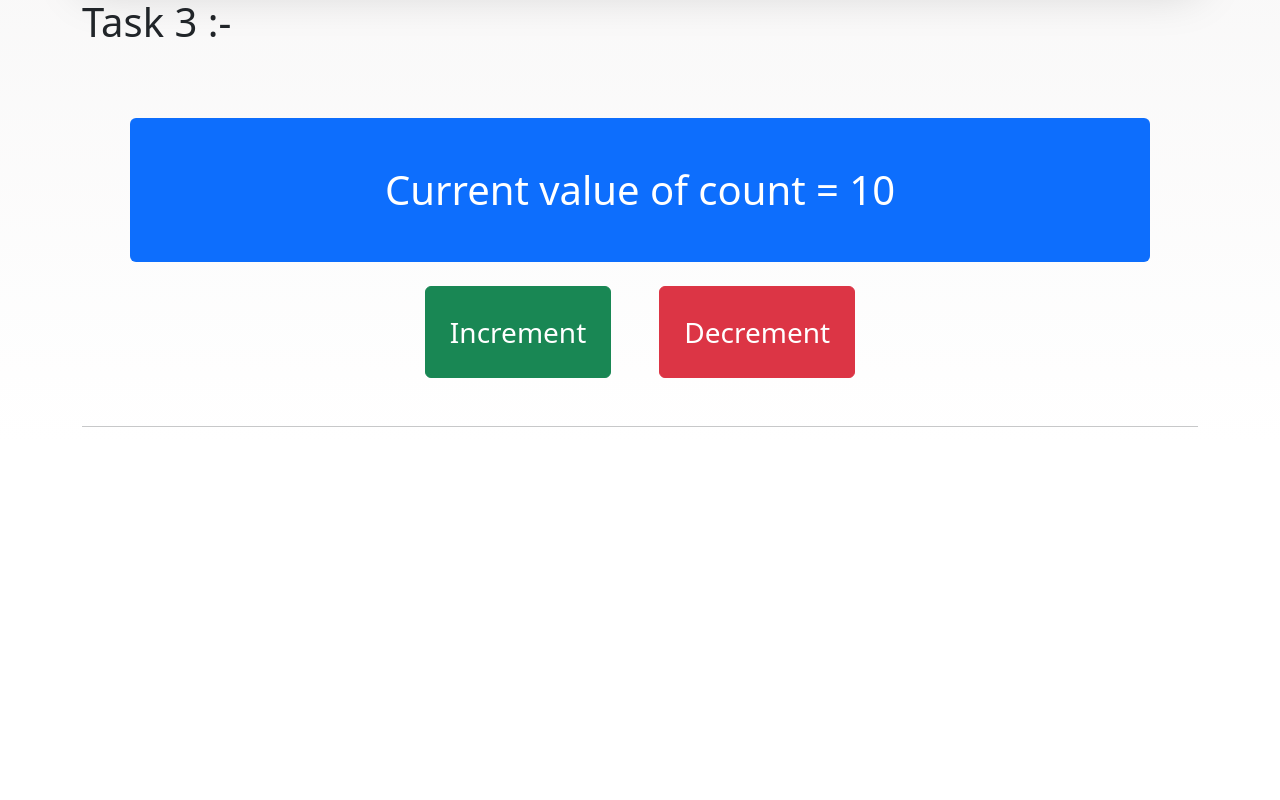
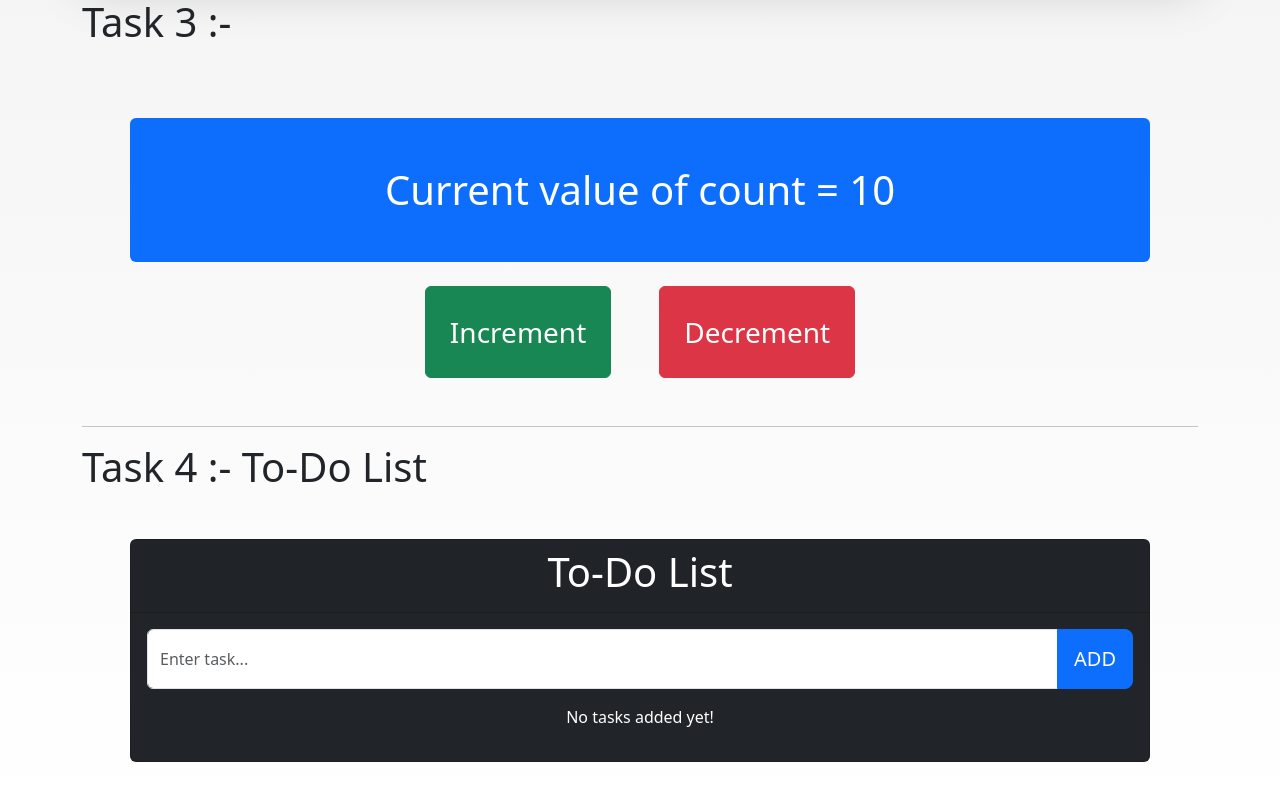
Before and after one commit to Dineshindiexpert/reacttask, a React (Vite) app: page / in a window 1280 px wide. Shown: the part 1532-2332 px from the top of the page. Before the commit the page ends 1975 px from the top, so only its background shows below. Built offline with nearby package versions, Linux system fonts and the light colour scheme.

Commit message:
final to do list

```diff
--- a/src/App.jsx
+++ b/src/App.jsx
@@ -3,6 +3,7 @@ import { Avatar1, Profile1 } from "./components/profile"
 import profile1 from "./assets/images/profile1.png"
 import profile2 from "./assets/images/suzuka.jpg"
 import Counter from "./components/counter"
+import TodoList from './components/todolist'
 
 
 const databaseimage = [profile1, profile2];
@@ -35,6 +36,10 @@ function App() {
         <Counter/>
         <hr/>
       </div>
+      <div>
+        <h1>Task 4 :- To-Do List</h1>
+        <TodoList />
+      </div>
     </div>
 
   );
--- a/src/components/todolist.jsx
+++ b/src/components/todolist.jsx
@@ -1,54 +1,61 @@
 import { useReducer, useState } from "react";
 
-export default function TodoList({ initialTask = "task wil be empty" }) {
+export default function TodoList() {
 
     const [tasklist, dispatch] = useReducer((state, action) => {
-        return [...state, action];
-    }, [initialTask]);
+        console.log(action.type);
+        switch (action.type) {
 
+            case "ADD_TASK":
+                return [...state, { text: action.taskname, completed: false }];
+            case "TOGGLE_TASK":
+                // console.log(index.action);
 
+                return state.map((task, index) =>
+                    index === action.index ? { ...task, completed: !task.completed } : task
+                );
+
+            default:
+                return state;
+        }
+
+    }, []);
     const [inputValue, setInputValue] = useState("");
 
     const addTask = () => {
         if (inputValue.trim()) {
-            dispatch(inputValue);
+            dispatch({ type: "ADD_TASK", taskname: inputValue });
             setInputValue("");
         }
     };
 
-
     return (
-        <div className="d-flex justify-content-center mt-5">
-
-            <div className="card" style={{ minWidth: "100%" }}>
-                <div className="card-header text-center">
+        <div className="d-flex justify-content-center m-5 ">
+            <div className="card bg-dark" style={{ minWidth: "100%" }}>
+                <div className="card-header text-white text-center">
                     <h1>To-Do List</h1>
                 </div>
                 <div className="card-body">
                     <div className="input-group mb-3">
-                        <input
-                            type="text"
-                            className="form-control"
-                            placeholder="Enter task..."
-                            value={inputValue}
-                            onChange={(e) => setInputValue(e.target.value)}
-                        />
-                        <button className="btn btn-primary" onClick={addTask}>Add</button>
+                        <input type="text" className="form-control"placeholder="Enter task..." value={inputValue} onChange={(e) => setInputValue(e.target.value)}/>
+                        <button className="btn btn-lg btn-primary" onClick={addTask}>ADD</button>
                     </div>
-                    <ul className="list-group">
-                        {tasklist.map((task, index) => (
-                            <li className="list-group-item d-flex " key={index}>
-                                <div className="justify-content-start d-flex align-items-center">
-                                    <input className="form-check-input me-2 " type="checkbox" id={`task-${index}`} />
-                                    <label className="form-check-label" htmlFor={`task-${index}`}>{task}</label>
-                                </div>
-                                <div className="justify-content-end d-flex align-items-center ms-auto">
-                                    <button className="btn btn-outline-danger me-0" onclick="cancel">Remove</button>
 
-                                </div>
-                            </li>
-                        ))}
-                    </ul>
+
+                    {tasklist.length === 0 ? (<p className="text-center text-white">No tasks added yet!</p>) : (
+                        <ul className="list-group">
+                            {tasklist.map((task, index) => (
+                                <li className="list-group-item d-flex justify-content-between align-items-center" key={index}>
+                                    <div className="d-flex align-items-center">
+                                        <input className="form-check-input me-2" type="checkbox" checked={task.completed}
+                                            onChange={() => dispatch({ type: "TOGGLE_TASK", index })}/>
+                                        <span style={{ textDecoration: task.completed ? "line-through" : "none"}}>{task.text}</span>
+                                    </div>
+                                    <button className="btn btn-lg btn-outline-danger" onClick={() => dispatch({ type: "TOGGLE_TASK", index })}>romove</button>
+                                </li>
+                            ))}
+                        </ul>
+                    )}
                 </div>
             </div>
         </div>
```
Also changed, not shown: src/components/task2.jsx (+6 -2 lines).
